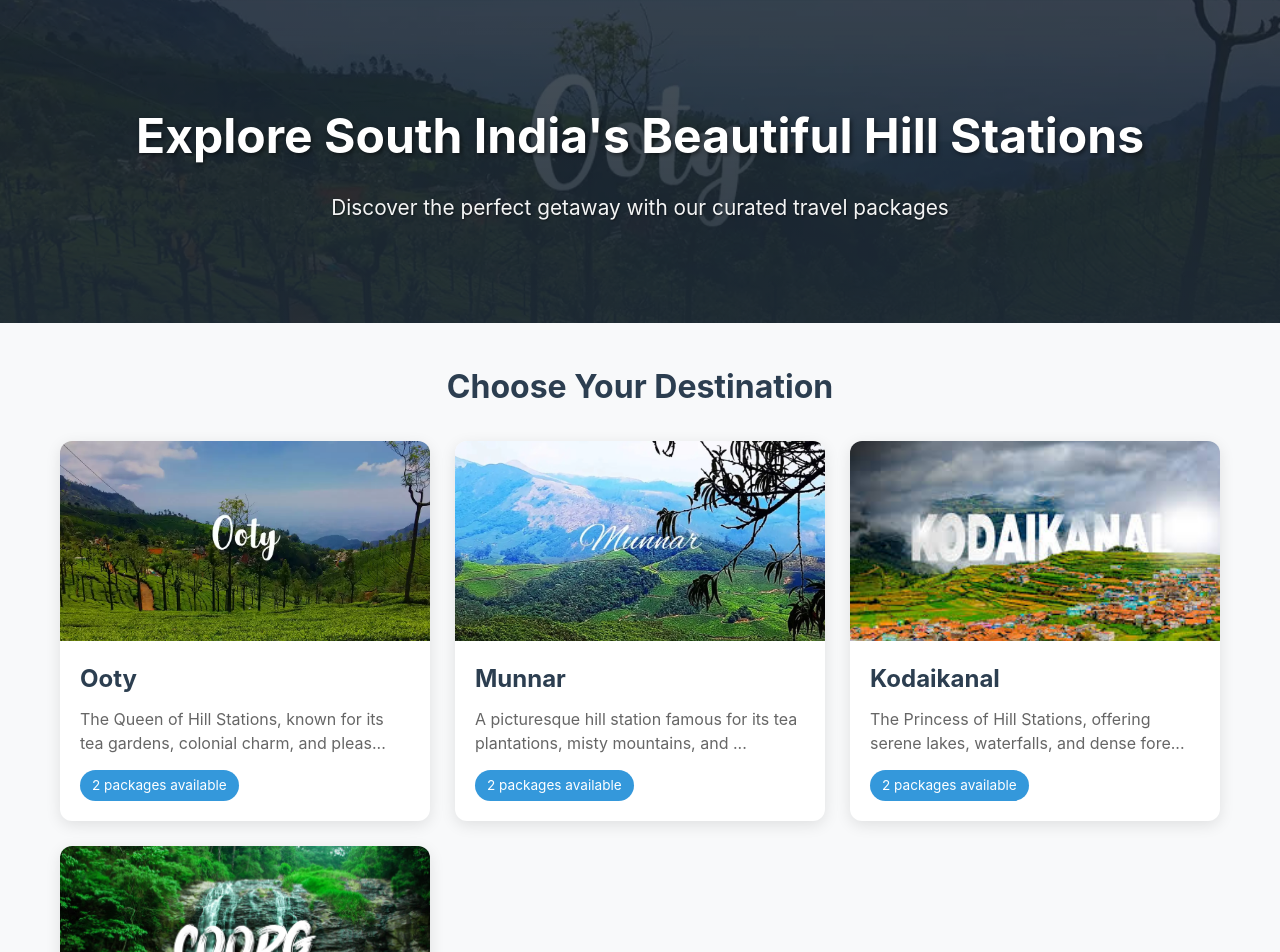
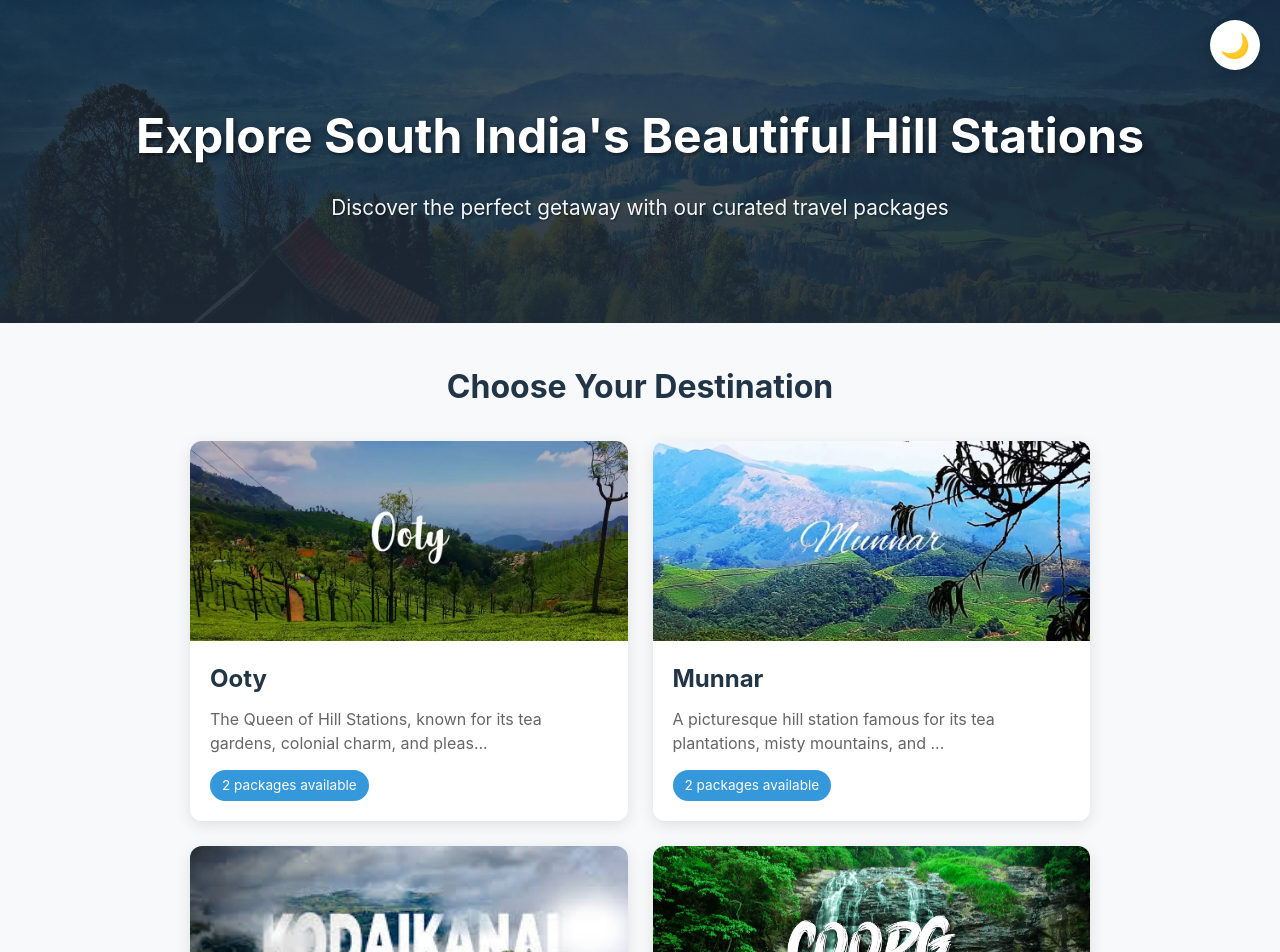
Before and after one commit to Bala-FGT/Travel-Package-App, a React (Vite) app in the folder travel-app/: page / in a window 1280 px wide. Shown: the top 952 px of the page. Built offline with nearby package versions, Linux system fonts and the light colour scheme.

Commit message:
Dark and Light them updated

```diff
--- a/travel-app/src/App.jsx
+++ b/travel-app/src/App.jsx
@@ -1,4 +1,6 @@
 import { BrowserRouter as Router, Routes, Route } from 'react-router-dom';
+import { ThemeProvider } from './components/ThemeContext';
+import ThemeToggle from './components/ThemeToggle';
 import HomePage from './pages/HomePage';
 import DestinationPage from './pages/DestinationPage';
 import PackageDetailsPage from './pages/PackageDetailsPage';
@@ -6,13 +8,16 @@ import './App.css';
 
 function App() {
   return (
+    <ThemeProvider>
       <Router>
+        <ThemeToggle />
         <Routes>
           <Route path="/" element={<HomePage />} />
           <Route path="/destination/:id" element={<DestinationPage />} />
           <Route path="/package/:destinationId/:packageId" element={<PackageDetailsPage />} />
         </Routes>
       </Router>
+    </ThemeProvider>
   );
 }
 
--- /dev/null
+++ b/travel-app/src/components/ThemeContext.jsx
@@ -0,0 +1,27 @@
+import { createContext, useContext, useState, useEffect } from 'react';
+
+const ThemeContext = createContext();
+
+export function ThemeProvider({ children }) {
+  const [isDark, setIsDark] = useState(() => {
+    const saved = localStorage.getItem('theme');
+    return saved === 'dark';
+  });
+
+  useEffect(() => {
+    localStorage.setItem('theme', isDark ? 'dark' : 'light');
+    document.body.className = isDark ? 'dark-mode' : 'light-mode';
+  }, [isDark]);
+
+  const toggleTheme = () => setIsDark(!isDark);
+
+  return (
+    <ThemeContext.Provider value={{ isDark, toggleTheme }}>
+      {children}
+    </ThemeContext.Provider>
+  );
+}
+
+export function useTheme() {
+  return useContext(ThemeContext);
+}
--- /dev/null
+++ b/travel-app/src/components/ThemeToggle.css
@@ -0,0 +1,29 @@
+.theme-toggle {
+  position: fixed;
+  top: 20px;
+  right: 20px;
+  width: 50px;
+  height: 50px;
+  border-radius: 50%;
+  border: none;
+  background: white;
+  box-shadow: 0 4px 15px rgba(0, 0, 0, 0.2);
+  cursor: pointer;
+  font-size: 1.5rem;
+  display: flex;
+  align-items: center;
+  justify-content: center;
+  transition: transform 0.3s ease, box-shadow 0.3s ease;
+  z-index: 1000;
+}
+
+.theme-toggle:hover {
+  transform: scale(1.1);
+  box-shadow: 0 6px 20px rgba(0, 0, 0, 0.3);
+}
+
+/* Dark mode toggle button */
+.dark-mode .theme-toggle {
+  background: #2c3e50;
+  box-shadow: 0 4px 15px rgba(0, 0, 0, 0.4);
+}
--- /dev/null
+++ b/travel-app/src/components/ThemeToggle.jsx
@@ -0,0 +1,18 @@
+import { useTheme } from './ThemeContext';
+import './ThemeToggle.css';
+
+function ThemeToggle() {
+  const { isDark, toggleTheme } = useTheme();
+
+  return (
+    <button
+      className="theme-toggle"
+      onClick={toggleTheme}
+      aria-label="Toggle theme"
+    >
+      {isDark ? '☀️' : '🌙'}
+    </button>
+  );
+}
+
+export default ThemeToggle;
--- a/travel-app/src/index.css
+++ b/travel-app/src/index.css
@@ -9,6 +9,28 @@
   text-rendering: optimizeLegibility;
   -webkit-font-smoothing: antialiased;
   -moz-osx-font-smoothing: grayscale;
+
+  /* Light mode variables */
+  --bg-primary: #f8f9fa;
+  --bg-secondary: #ffffff;
+  --text-primary: #213547;
+  --text-secondary: #666;
+  --card-shadow: rgba(0, 0, 0, 0.1);
+}
+
+.dark-mode {
+  --bg-primary: #1a1a2e;
+  --bg-secondary: #16213e;
+  --text-primary: #eaeaea;
+  --text-secondary: #aaa;
+  --card-shadow: rgba(0, 0, 0, 0.3);
+
+  color-scheme: dark;
+}
+
+.dark-mode body {
+  background-color: var(--bg-primary);
+  color: var(--text-primary);
 }
 
 * {
@@ -21,6 +43,8 @@ body {
   margin: 0;
   min-width: 320px;
   min-height: 100vh;
+  background-color: var(--bg-primary);
+  transition: background-color 0.3s ease, color 0.3s ease;
 }
 
 #root {
--- a/travel-app/src/pages/DestinationPage.css
+++ b/travel-app/src/pages/DestinationPage.css
@@ -1,7 +1,7 @@
 /* DestinationPage Styles */
 .destination-page {
   min-height: 100vh;
-  background-color: #f8f9fa;
+  background-color: var(--bg-primary);
 }
 
 .back-link {
@@ -17,7 +17,7 @@
 }
 
 .destination-header {
-  background: white;
+  background: var(--bg-secondary);
 }
 
 .header-content {
@@ -37,13 +37,13 @@
 }
 
 .header-text h1 {
-  color: #2c3e50;
+  color: var(--text-primary);
   font-size: 2.5rem;
   margin-bottom: 15px;
 }
 
 .header-text p {
-  color: #666;
+  color: var(--text-secondary);
   font-size: 1.1rem;
   line-height: 1.6;
 }
@@ -55,7 +55,7 @@
 }
 
 .packages-section h2 {
-  color: #2c3e50;
+  color: var(--text-primary);
   margin-bottom: 30px;
   font-size: 2rem;
 }
@@ -67,14 +67,14 @@
 }
 
 .package-card {
-  background: white;
+  background: var(--bg-secondary);
   border-radius: 12px;
   padding: 25px;
-  box-shadow: 0 4px 15px rgba(0, 0, 0, 0.1);
+  box-shadow: 0 4px 15px var(--card-shadow);
 }
 
 .package-card h3 {
-  color: #2c3e50;
+  color: var(--text-primary);
   font-size: 1.4rem;
   margin-bottom: 10px;
 }
@@ -82,7 +82,7 @@
 .duration {
   display: inline-block;
   background: #ecf0f1;
-  color: #2c3e50;
+  color: var(--text-primary);
   padding: 5px 12px;
   border-radius: 20px;
   font-size: 0.85rem;
@@ -96,7 +96,7 @@
 }
 
 .highlights li {
-  color: #555;
+  color: var(--text-secondary);
   padding: 5px 0;
   font-size: 0.95rem;
 }
@@ -107,7 +107,7 @@
   align-items: center;
   margin-top: 20px;
   padding-top: 20px;
-  border-top: 1px solid #eee;
+  border-top: 1px solid var(--card-shadow);
 }
 
 .price {
--- a/travel-app/src/pages/HomePage.css
+++ b/travel-app/src/pages/HomePage.css
@@ -1,12 +1,12 @@
 /* HomePage Styles */
 .home-page {
   min-height: 100vh;
-  background-color: #f8f9fa;
+  background-color: var(--bg-primary);
 }
 
 .hero {
   background: linear-gradient(180deg, rgba(44, 62, 80, 0.7) 0%, rgba(44, 62, 80, 0.9) 100%),
-              url('/Ooty.jpeg');
+              url('/Background.jpg');
   background-size: cover;
   background-position: center;
   background-attachment: fixed;
@@ -52,30 +52,32 @@
 
 .destinations-section h2 {
   text-align: center;
-  color: #2c3e50;
+  color: var(--text-primary);
   margin-bottom: 30px;
   font-size: 2rem;
 }
 
 .destinations-grid {
   display: grid;
-  grid-template-columns: repeat(auto-fit, minmax(280px, 1fr));
+  grid-template-columns: repeat(2, 1fr);
   gap: 25px;
+  max-width: 900px;
+  margin: 0 auto;
 }
 
 .destination-card {
-  background: white;
+  background: var(--bg-secondary);
   border-radius: 12px;
   overflow: hidden;
-  box-shadow: 0 4px 15px rgba(0, 0, 0, 0.1);
+  box-shadow: 0 4px 15px var(--card-shadow);
   text-decoration: none;
-  color: inherit;
+  color: var(--text-primary);
   transition: transform 0.3s ease, box-shadow 0.3s ease;
 }
 
 .destination-card:hover {
   transform: translateY(-5px);
-  box-shadow: 0 8px 25px rgba(0, 0, 0, 0.15);
+  box-shadow: 0 8px 25px var(--card-shadow);
 }
 
 .destination-image {
@@ -99,13 +101,13 @@
 }
 
 .destination-info h3 {
-  color: #2c3e50;
+  color: var(--text-primary);
   margin-bottom: 10px;
   font-size: 1.5rem;
 }
 
 .destination-info p {
-  color: #666;
+  color: var(--text-secondary);
   margin-bottom: 15px;
   line-height: 1.5;
 }
@@ -120,11 +122,12 @@
 }
 
 .home-footer {
-  background: #2c3e50;
-  color: white;
+  background: var(--bg-secondary);
+  color: var(--text-primary);
   text-align: center;
   padding: 20px;
   margin-top: 40px;
+  border-top: 1px solid var(--card-shadow);
 }
 
 .home-footer p {
@@ -147,6 +150,10 @@
     font-size: 1.1rem;
   }
 
+  .destinations-grid {
+    grid-template-columns: 1fr;
+  }
+
   .destinations-section h2 {
     font-size: 1.5rem;
   }
--- a/travel-app/src/pages/PackageDetailsPage.css
+++ b/travel-app/src/pages/PackageDetailsPage.css
@@ -1,11 +1,11 @@
 /* PackageDetailsPage Styles */
 .package-details-page {
   min-height: 100vh;
-  background-color: #f8f9fa;
+  background-color: var(--bg-primary);
 }
 
 .package-header {
-  background: white;
+  background: var(--bg-secondary);
   padding: 10px 0;
 }
 
@@ -31,14 +31,14 @@
 
 .package-main {
   flex: 1;
-  background: white;
+  background: var(--bg-secondary);
   padding: 30px;
   border-radius: 12px;
-  box-shadow: 0 4px 15px rgba(0, 0, 0, 0.1);
+  box-shadow: 0 4px 15px var(--card-shadow);
 }
 
 .package-main h1 {
-  color: #2c3e50;
+  color: var(--text-primary);
   font-size: 2rem;
   margin-bottom: 15px;
 }
@@ -46,7 +46,7 @@
 .package-duration {
   display: inline-block;
   background: #ecf0f1;
-  color: #2c3e50;
+  color: var(--text-primary);
   padding: 8px 16px;
   border-radius: 20px;
   font-size: 0.95rem;
@@ -58,13 +58,13 @@
 }
 
 .package-section h2 {
-  color: #2c3e50;
+  color: var(--text-primary);
   font-size: 1.4rem;
   margin-bottom: 15px;
 }
 
 .package-section p {
-  color: #666;
+  color: var(--text-secondary);
   line-height: 1.7;
   font-size: 1rem;
 }
@@ -79,9 +79,9 @@
   align-items: center;
   gap: 10px;
   padding: 10px 0;
-  color: #555;
+  color: var(--text-secondary);
   font-size: 1rem;
-  border-bottom: 1px solid #f0f0f0;
+  border-bottom: 1px solid var(--card-shadow);
 }
 
 .highlight-icon {
@@ -95,10 +95,10 @@
 }
 
 .booking-card {
-  background: white;
+  background: var(--bg-secondary);
   padding: 30px;
   border-radius: 12px;
-  box-shadow: 0 4px 20px rgba(0, 0, 0, 0.15);
+  box-shadow: 0 4px 20px var(--card-shadow);
   position: sticky;
   top: 20px;
 }
```
Also changed, not shown: travel-app/public/Background.jpg (added), 1 other file (tests, documents, lock files or other folders). Lines whose indentation alone changed are shown as unchanged.
